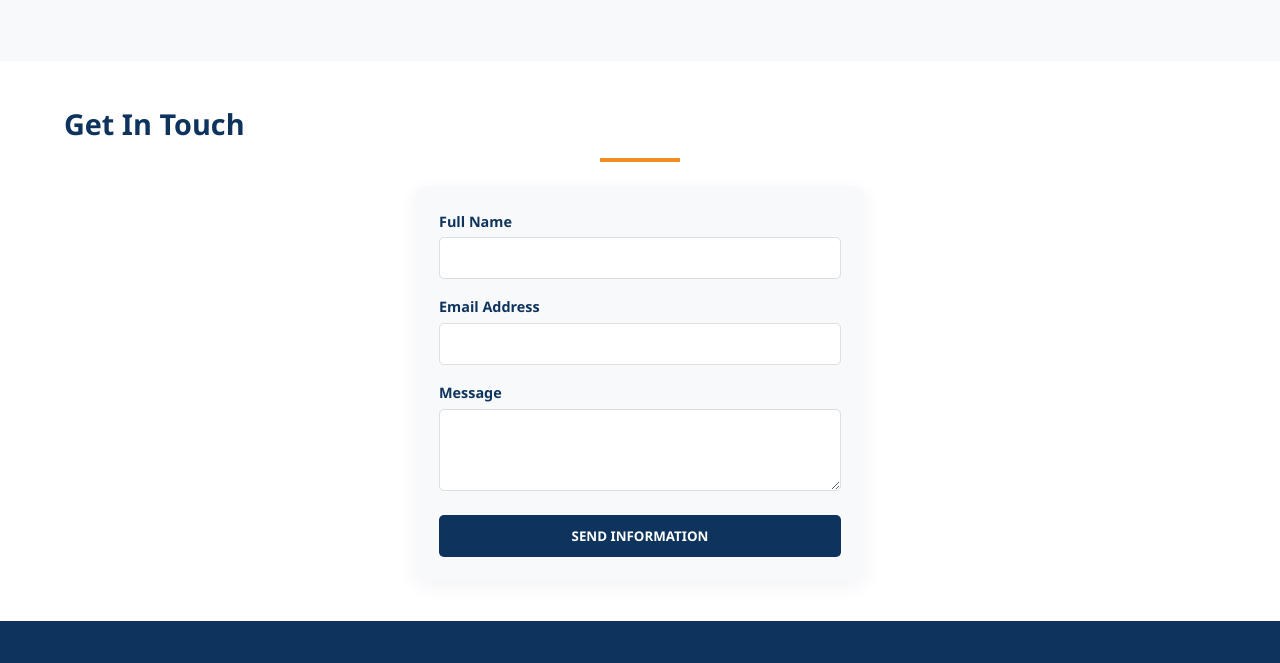
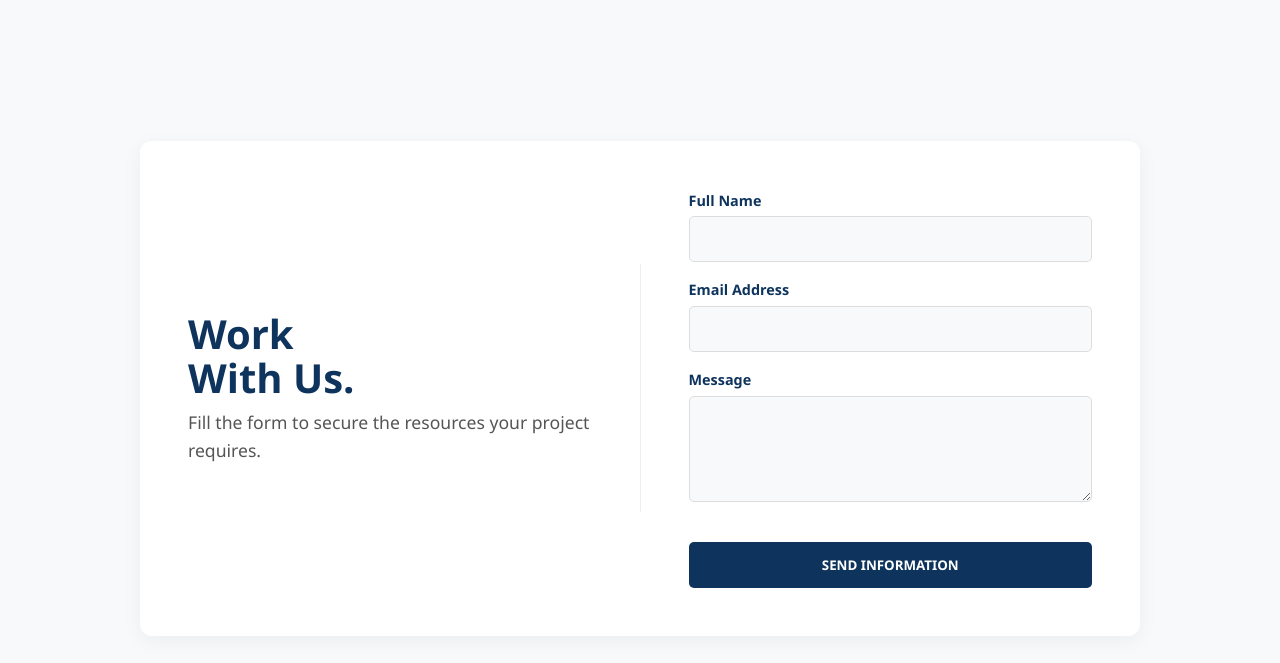
Before and after one commit to satyavardhand19-degala/jagadish_website, a plain HTML site: page index.html in a window 1280 px wide. Shown: the part 970-1633 px from the top of the page. Drawn offline with Linux system fonts and the light colour scheme.

Commit message:
change the get in touch to work with us

```diff
--- a/index.html
+++ b/index.html
@@ -67,37 +67,82 @@
         .service-card { background: var(--white); padding: 2rem; border-radius: 8px; border: 1px solid #eee; }
         .service-card i { font-size: 3rem; color: var(--orange); margin-bottom: 1rem; }
 
-        /* RESIZED CONTACT SECTION */
+        /* ==========================================================================
+           UPDATED CONTACT SECTION STYLES (Creating the Split Layout)
+           ========================================================================== */
         .fill-section {
-            padding: 2.5rem 5%; /* Reduced vertical padding */
-            background: var(--white);
+            padding: 5rem 5%;
+            background: var(--light-gray); /* Light grey background for the whole section */
         }
 
-        #contact .section-title {
-            font-size: 1.8rem; /* Smaller title */
-            margin-bottom: 1.5rem; /* Less space below title */
+        /* Container that forces the side-by-side layout */
+        .contact-split {
+            display: flex;
+            max-width: 1000px; /* Limits the overall width */
+            margin: 0 auto;
+            background: var(--white); /* White background for the card */
+            border-radius: 12px;
+            overflow: hidden; /* Ensures rounded corners are clean */
+            box-shadow: 0 5px 20px rgba(0,0,0,0.05);
+            align-items: center; /* Vertically center content */
         }
 
-        .fill-container {
-            max-width: 450px; /* Narrowed width from 600px to 450px */
-            margin: 0 auto;
-            padding: 1.5rem; /* Reduced inner padding */
-            background: var(--light-gray);
-            border-radius: 12px;
-            box-shadow: 0 5px 20px rgba(0,0,0,0.05);
+        /* Left side styles (The text) */
+        .contact-text {
+            flex: 1; /* Takes 50% width */
+            padding: 3rem;
+            border-right: 1px solid #eee; /* Light divider */
         }
 
-        .form-group { margin-bottom: 1rem; } /* Tighter spacing */
+        .contact-text h2 {
+            color: var(--navy);
+            font-size: 2.5rem;
+            margin-bottom: 0.5rem;
+            line-height: 1.1;
+        }
+
+        .contact-text .contact-subtext {
+            color: var(--text-gray);
+            font-size: 1.1rem;
+            margin-bottom: 0;
+            text-align: left; /* Alignment reset */
+        }
+
+        /* Right side styles (The form) */
+        .fill-container {
+            flex: 1; /* Takes 50% width */
+            padding: 3rem;
+            /* Container background is already set by .contact-split and .contact-text styles */
+        }
+
+        /* ==========================================================================
+           FORM INPUTS AND BUTTON STYLES (Slight adjustments for split layout)
+           ========================================================================== */
+        .form-group { margin-bottom: 1rem; }
         .form-group label { display: block; margin-bottom: 0.3rem; color: var(--navy); font-weight: 600; font-size: 0.9rem; }
+
         .form-group input, .form-group textarea {
             width: 100%;
-            padding: 10px;
+            padding: 12px; /* Slightly increased padding */
             border: 1px solid #ddd;
             border-radius: 5px;
             font-size: 0.95rem;
+            background: var(--light-gray); /* Match form background */
         }
 
-        .submit-btn { width: 100%; background: var(--navy); color: white; padding: 12px; border: none; border-radius: 5px; font-weight: bold; text-transform: uppercase; cursor: pointer; transition: 0.3s; }
+        .submit-btn {
+            width: 100%;
+            background: var(--navy);
+            color: white;
+            padding: 14px; /* Slightly increased padding */
+            border: none;
+            border-radius: 5px;
+            font-weight: bold;
+            text-transform: uppercase;
+            cursor: pointer;
+            transition: 0.3s;
+            margin-top: 1rem;
+        }
         .submit-btn:hover { background: var(--orange); }
 
         footer {
@@ -118,10 +163,17 @@
 
         .copyright { margin-top: 2rem; padding-top: 2rem; border-top: 1px solid rgba(255,255,255,0.1); color: rgba(255,255,255,0.5); font-size: 0.85rem; }
 
+        /* Responsive adjustments for mobile screens */
         @media (max-width: 768px) {
             nav { height: auto; padding: 1rem; flex-direction: column; }
             nav ul { margin-top: 1rem; }
             .hero h1 { font-size: 2rem; }
+
+            /* Switch back to vertical layout on small screens */
+            .contact-split { flex-direction: column; max-width: 450px; }
+            .contact-text { border-right: none; border-bottom: 1px solid #eee; padding: 2rem; text-align: center; }
+            .contact-text .contact-subtext { text-align: center; }
+            .fill-container { padding: 2rem; }
         }
     </style>
 </head>
@@ -166,7 +218,14 @@
     </section>
 
     <section class="fill-section" id="contact">
-        <h2 class="section-title">Get In Touch</h2>
+
+        <div class="contact-split">
+
+            <div class="contact-text">
+                <h2>Work<br>With Us.</h2>
+                <p class="contact-subtext">Fill the form to secure the resources your project requires.</p>
+            </div>
+
             <div class="fill-container">
                 <form action="https://formspree.io/f/xnjolvro" method="POST">
                     <div class="form-group">
@@ -179,10 +238,11 @@
                     </div>
                     <div class="form-group">
                         <label>Message</label>
-                    <textarea name="message" rows="3" required></textarea>
+                        <textarea name="message" rows="4" required></textarea>
                     </div>
                     <button type="submit" class="submit-btn">Send Information</button>
                 </form>
+            </div>
         </div>
     </section>
 
```
Lines whose indentation alone changed are shown as unchanged.
